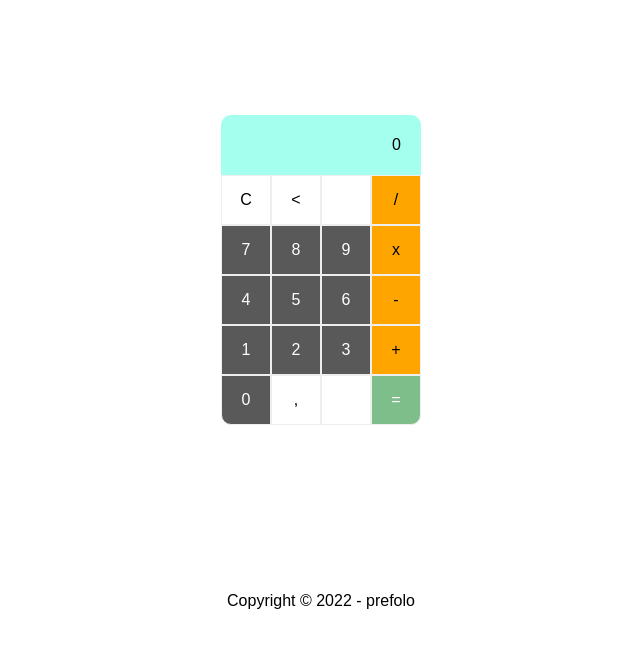
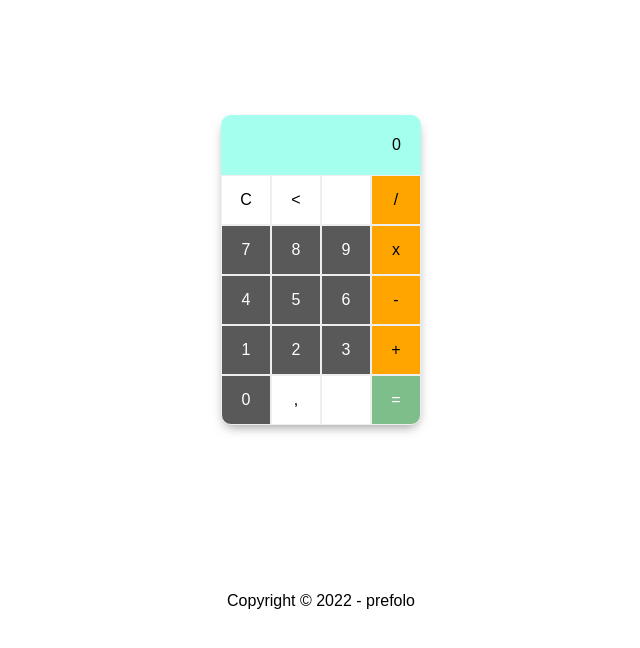
Before and after one commit to prefolo/calculator, a plain HTML site: page index.html in a window 1280 px wide. Shown: the part 140-788 px from the top of the page, without its empty margins (319-959 px from the left). Drawn offline with Linux system fonts and the light colour scheme.

Commit message:
Update style

```diff
--- a/style.css
+++ b/style.css
@@ -25,6 +25,8 @@ body{
 #calc-container{
     display: flex;
     flex-direction: column;
+    box-shadow: 0px 5px 11px -3px rgb(131 131 131 / 80%);
+    border-radius: 12px;
 }
 
 .row{
```
